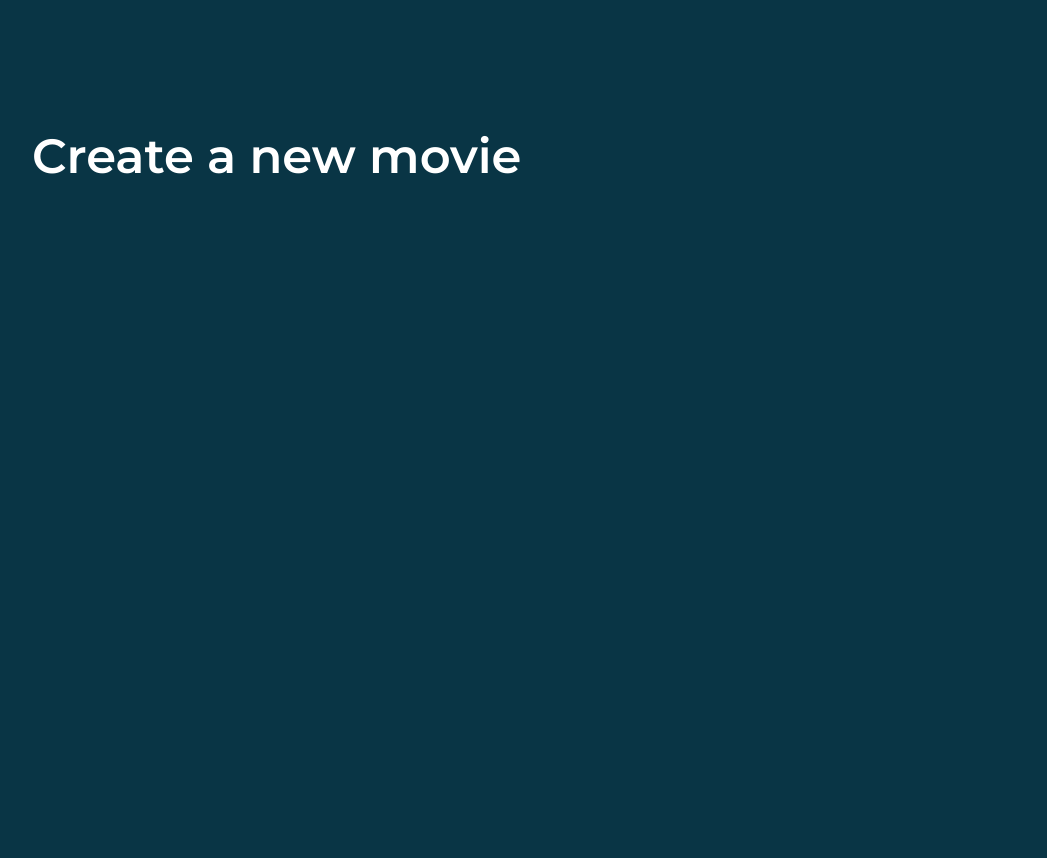
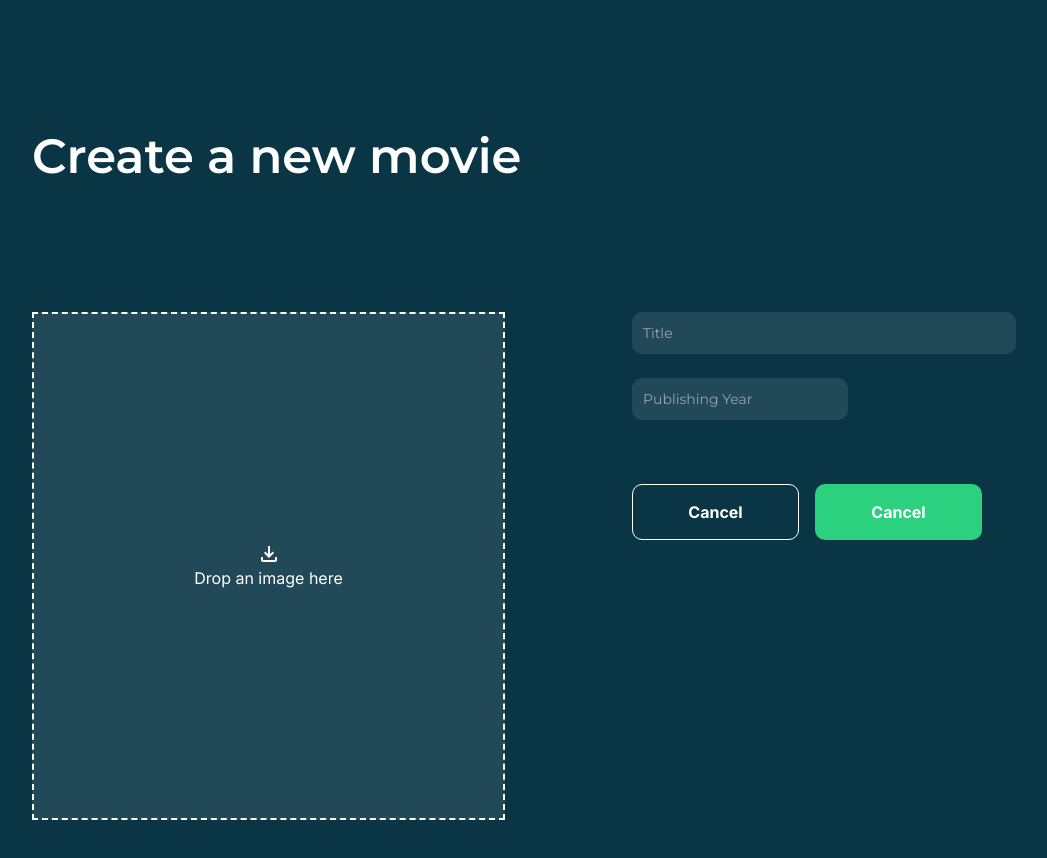
Before and after one commit to Reactongraph/movies-app-assignment, a Next.js app: page /movies/new in a window 1280 px wide. Shown: the top 858 px of the page, without its empty margins (88-1135 px from the left). Before the commit the page ends 800 px from the top, so only its background shows below. Built offline with nearby package versions, Linux system fonts and the light colour scheme; no server answers.

Commit message:
create + edit page integrated

```diff
--- a/src/app/movies/edit/[slug]/page.js
+++ b/src/app/movies/edit/[slug]/page.js
@@ -1,7 +1,61 @@
+"use client";
 import React from "react";
+import Dropzone from "react-dropzone";
 
 const EditMovie = ({ params }) => {
-  return <div>EditMovie:{params.slug}</div>;
+  return (
+    <div className="p-[120px]">
+      <p className="font-mont text-[48px] font-semibold mb-[120px]">Edit</p>
+      <div className="flex gap-x-[127px]">
+        <Dropzone onDrop={(files) => console.log(files)}>
+          {({ getRootProps, getInputProps }) => (
+            <div className="max-w-[473px] min-h-[504px] w-full rounded-10 border-2 border-dashed border-white bg-[#224957]">
+              <div
+                {...getRootProps({
+                  onDrop: (event) => event.stopPropagation(),
+                })}
+                className="max-w-[473px] min-h-[504px] w-full flex items-center justify-center"
+              >
+                <input
+                  {...getInputProps()}
+                  className="max-w-[473px] min-h-[504px] w-full"
+                />
+                <div>
+                  <div className="w-full flex justify-center">
+                    <img src="/filedownload.svg" alt="image" />
+                  </div>
+                  <p>Drop an image here</p>
+                </div>
+              </div>
+            </div>
+          )}
+        </Dropzone>
+        <div>
+          <input
+            type="text"
+            id="title"
+            class="bg-[#224957] border border-[#224957] text-white text-sm rounded-[10px]  p-2.5 w-full font-mont text-[14px] mb-[24px]"
+            placeholder="Title"
+          />
+          <input
+            type="text"
+            id="publishing_year"
+            class="bg-[#224957] border border-[#224957] text-white text-sm rounded-[10px]  p-2.5 w-full font-mont text-[14px] mb-[64px] max-w-[216px]"
+            placeholder="Publishing Year"
+          />
+
+          <div className="flex gap-x-[16px]">
+            <button class="text-white bg-[#093545] hover:bg-[#093545] font-bold rounded-[10px] text-[16px] w-full text-center py-[15px] max-w-[167px] border border-solid border-white">
+              Cancel
+            </button>
+            <button class="text-white bg-[#2BD17E] hover:bg-[#2BD17E] font-bold rounded-[10px] text-[16px] w-full text-center py-[15px] max-w-[167px]">
+              Cancel
+            </button>
+          </div>
+        </div>
+      </div>
+    </div>
+  );
 };
 
 export default EditMovie;
--- a/src/app/movies/new/page.js
+++ b/src/app/movies/new/page.js
@@ -1,9 +1,61 @@
+"use client";
 import React from "react";
+import Dropzone from "react-dropzone";
 
 const New = () => {
   return (
     <div className="p-[120px]">
-      <p className="font-mont text-[48px] font-semibold">Create a new movie</p>
+      <p className="font-mont text-[48px] font-semibold mb-[120px]">
+        Create a new movie
+      </p>
+      <div className="flex gap-x-[127px]">
+        <Dropzone onDrop={(files) => console.log(files)}>
+          {({ getRootProps, getInputProps }) => (
+            <div className="max-w-[473px] min-h-[504px] w-full rounded-10 border-2 border-dashed border-white bg-[#224957]">
+              <div
+                {...getRootProps({
+                  onDrop: (event) => event.stopPropagation(),
+                })}
+                className="max-w-[473px] min-h-[504px] w-full flex items-center justify-center"
+              >
+                <input
+                  {...getInputProps()}
+                  className="max-w-[473px] min-h-[504px] w-full"
+                />
+                <div>
+                  <div className="w-full flex justify-center">
+                    <img src="/filedownload.svg" alt="image" />
+                  </div>
+                  <p>Drop an image here</p>
+                </div>
+              </div>
+            </div>
+          )}
+        </Dropzone>
+        <div>
+          <input
+            type="text"
+            id="title"
+            class="bg-[#224957] border border-[#224957] text-white text-sm rounded-[10px]  p-2.5 w-full font-mont text-[14px] mb-[24px]"
+            placeholder="Title"
+          />
+          <input
+            type="text"
+            id="publishing_year"
+            class="bg-[#224957] border border-[#224957] text-white text-sm rounded-[10px]  p-2.5 w-full font-mont text-[14px] mb-[64px] max-w-[216px]"
+            placeholder="Publishing Year"
+          />
+
+          <div className="flex gap-x-[16px]">
+            <button class="text-white bg-[#093545] hover:bg-[#093545] font-bold rounded-[10px] text-[16px] w-full text-center py-[15px] max-w-[167px] border border-solid border-white">
+              Cancel
+            </button>
+            <button class="text-white bg-[#2BD17E] hover:bg-[#2BD17E] font-bold rounded-[10px] text-[16px] w-full text-center py-[15px] max-w-[167px]">
+              Cancel
+            </button>
+          </div>
+        </div>
+      </div>
     </div>
   );
 };
--- a/src/app/movies/page.js
+++ b/src/app/movies/page.js
@@ -46,7 +46,8 @@ export default function Home() {
                 return (
                   <div
                     key={index}
-                    className="bg-[#092C39] pt-[8px] px-[8px] pb-[12px] rounded-[8px]"
+                    className="bg-[#092C39] pt-[8px] px-[8px] pb-[12px] rounded-[8px] cursor-pointer"
+                    onClick={() => router.push(`/movies/edit/${index + 1}`)}
                   >
                     <img src={poster} className="mb-[16px]" />
                     <p className="font-mont text-[20px] font-medium leading-[32px] mb-[8px]">
```
Also changed, not shown: public/filedownload.svg (added).
